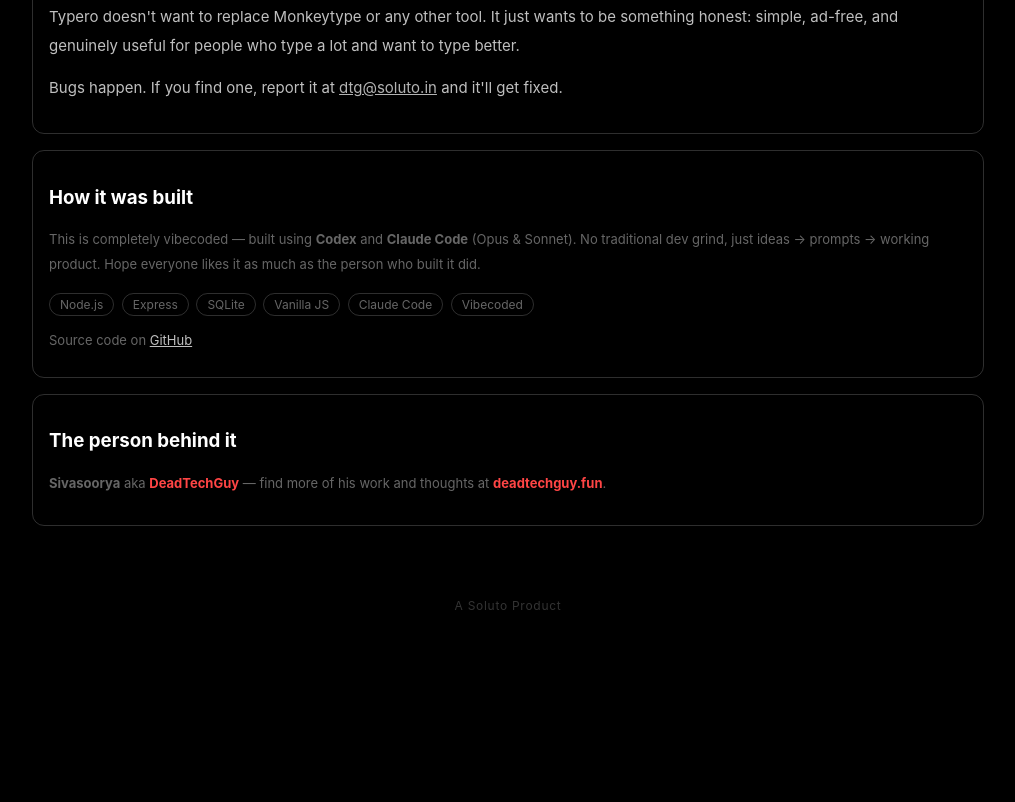
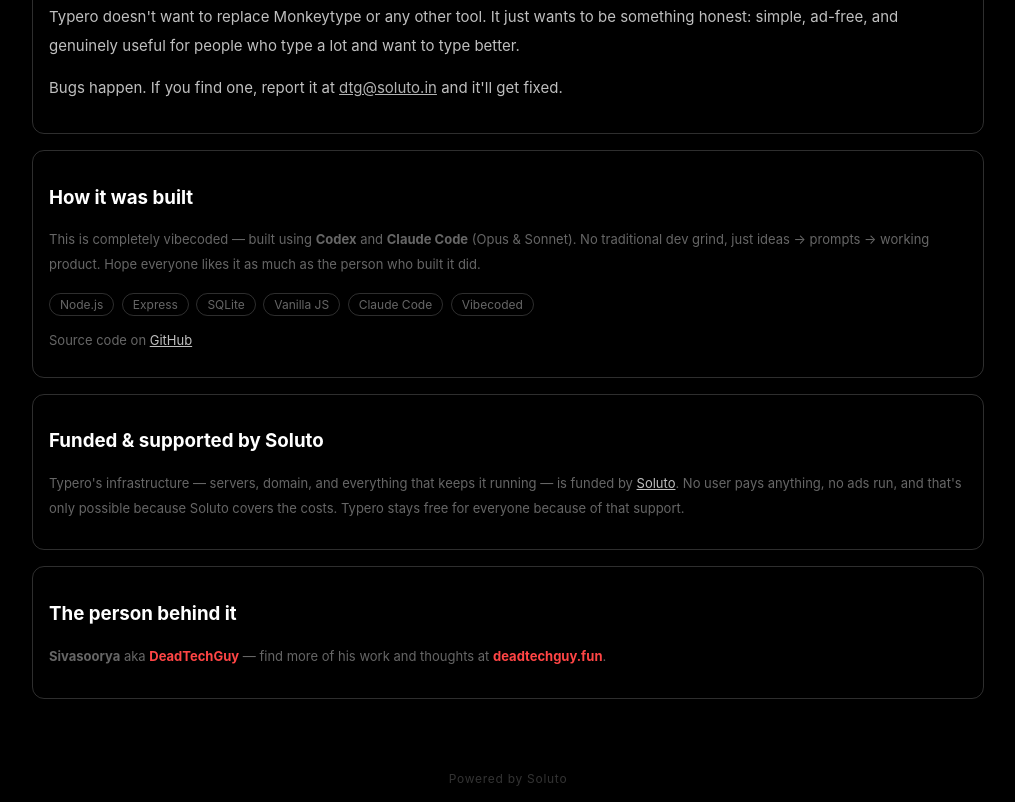
Before and after one commit to sivasooryagiri/typero, a website: page public/about.html in a window 1280 px wide. Shown: the part 710-1512 px from the top of the page, without its empty margins (132-1147 px from the left). Before the commit the page ends 1339 px from the top, so only its background shows below. Drawn offline with Linux system fonts and the light colour scheme.

Commit message:
powered by soluto footer + soluto funding section on about

```diff
--- a/public/about.html
+++ b/public/about.html
@@ -135,6 +135,16 @@
     </div>
 
     <div class="card">
+      <h3>Funded &amp; supported by Soluto</h3>
+      <p class="small" style="line-height:1.9">
+        Typero's infrastructure — servers, domain, and everything that keeps it running — is funded by
+        <a href="https://soluto.in" target="_blank" style="color:rgba(255,255,255,0.75)">Soluto</a>.
+        No user pays anything, no ads run, and that's only possible because Soluto covers the costs.
+        Typero stays free for everyone because of that support.
+      </p>
+    </div>
+
+    <div class="card">
       <h3>The person behind it</h3>
       <p class="small" style="line-height:1.9">
         <span class="about-name">Sivasoorya</span> aka
@@ -145,6 +155,6 @@
     </div>
 
   </div>
-  <footer class="footer"><a href="https://soluto.in" target="_blank">A Soluto Product</a></footer>
+  <footer class="footer"><a href="https://soluto.in" target="_blank">Powered by Soluto</a></footer>
 </body>
 </html>
```
Also changed, not shown: public/guide.html (+1 -1 lines), public/index.html (+1 -1 lines), public/login.html (+1 -1 lines), public/privacy.html (+1 -1 lines), public/profile.html (+1 -1 lines), public/results.html (+1 -1 lines), public/typing.html (+1 -1 lines).
